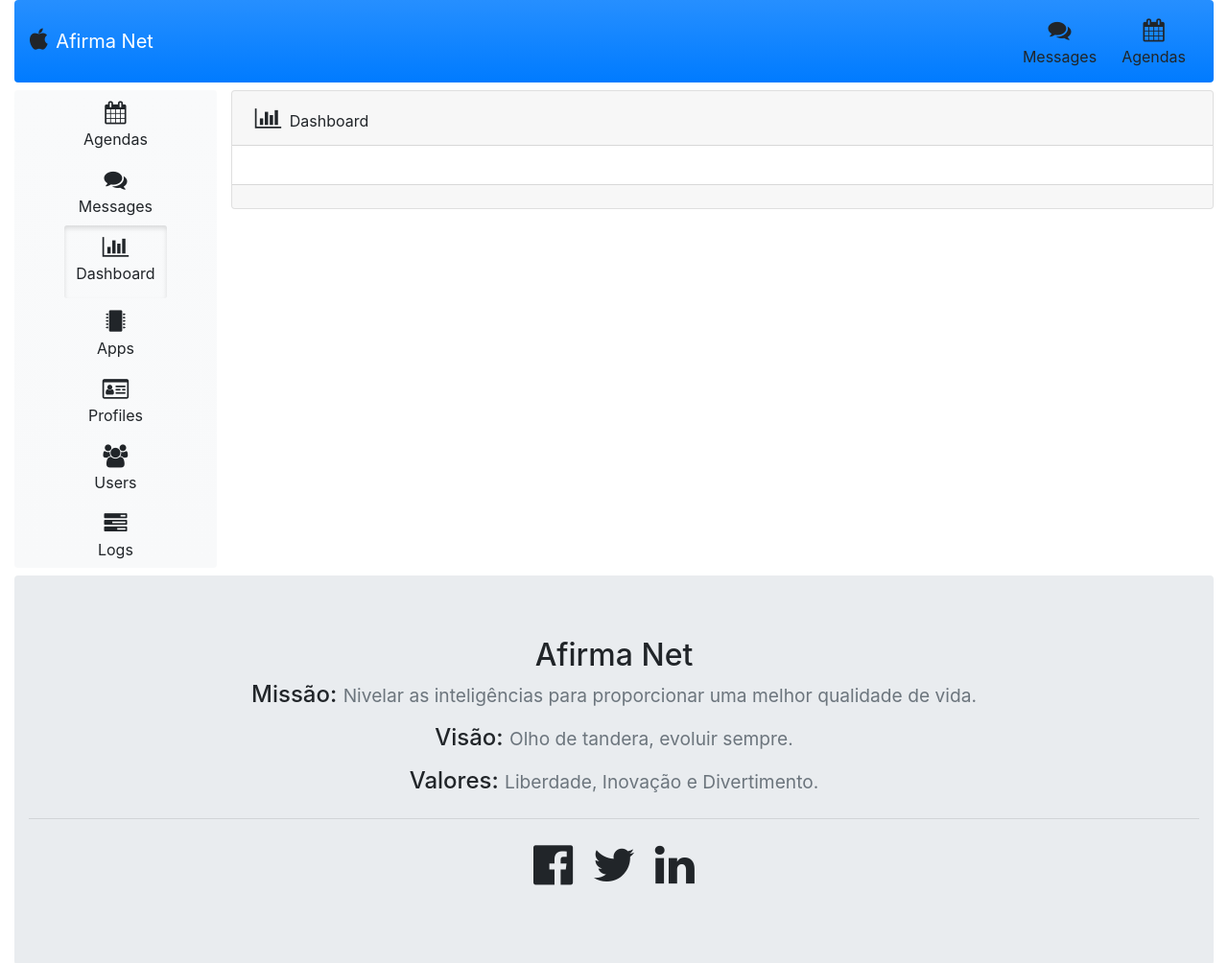
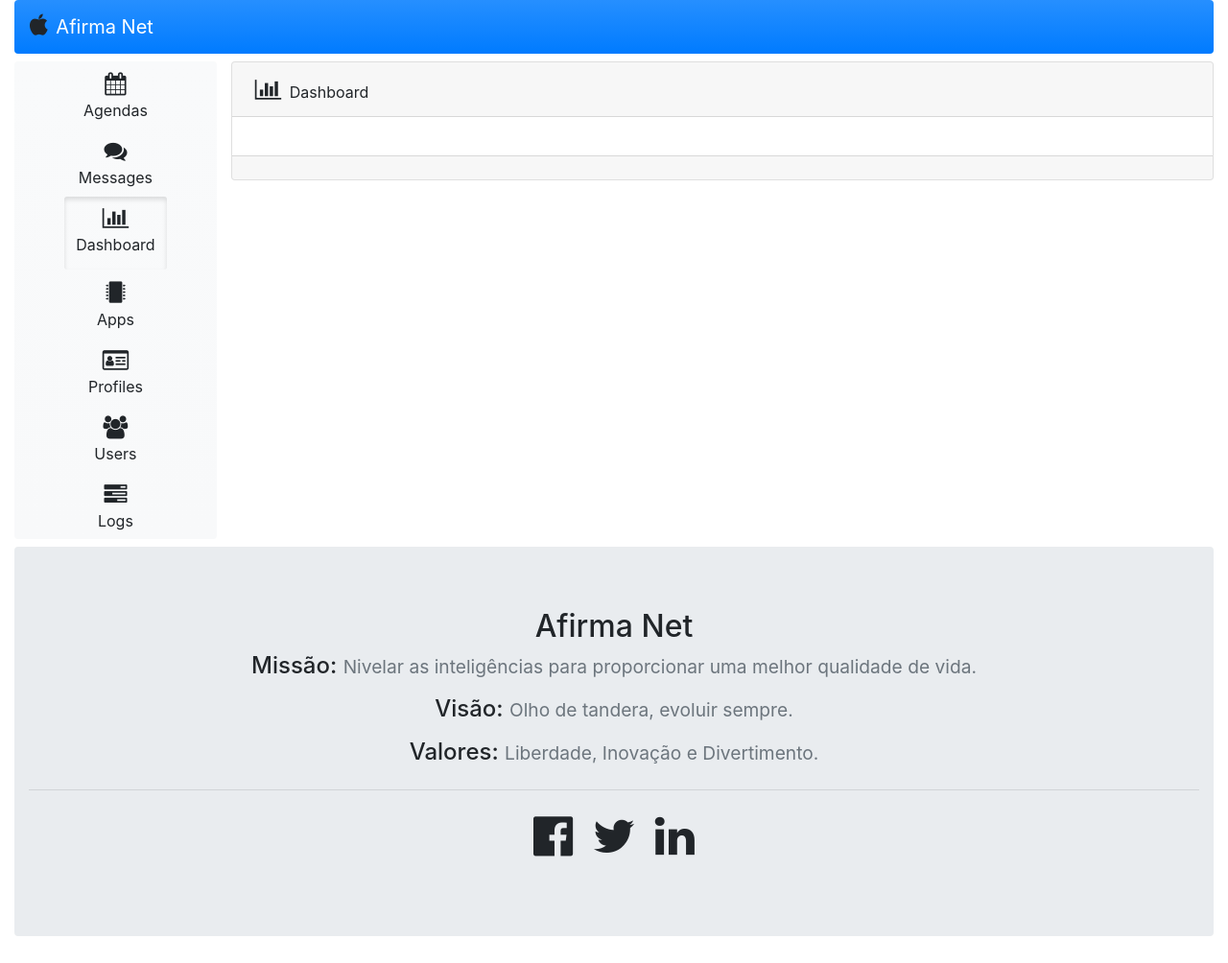
Before and after one commit to Maxstyll/start_gulp_browserSync, a website: page public/index.html in a window 1280 px wide. Shown: the top 1004 px of the page at 96% size. Drawn offline with Linux system fonts and the light colour scheme.

Commit message:
Alteração na posição do menu - para celulares

```diff
--- a/public/index.html
+++ b/public/index.html
@@ -18,41 +18,23 @@
   <!-- Header Dados de apresentação da tela e o menu de comunícação direta para o usuário -->
   <header class="container-fluid">
     <nav class="navbar navbar-expand-lg navbar-dark bg-gradient-primary rounded">
+      <button class="navbar-toggler" type="button" data-toggle="collapse" data-target="#navbarSite">
+        <span class="navbar-toggler-icon"></span>
+      </button>
+
       <ul class="nav navbar-nav mr-auto">
         <li class="nav-item rm-1">
           <i class="fa fa-apple mr-1" style="font-size:24px;" aria-hidden="true"></i>
           <a class="navbar-brand" href="#">Afirma Net</a>
         </li>
       </ul>
-
-      <button class="navbar-toggler" type="button" data-toggle="collapse" data-target="#navbarSite">
-        <span class="navbar-toggler-icon"></span>
-      </button>
-
-
-      <div class="collapse navbar-collapse" id="navbarSite">
-        <ul class="nav nav-pills ml-auto" id="menu-superior-direito" role="list">
-          <li class="nav-item ">
-            <a href="#tab-messages" class="btn" id="item-msd-messages" data-toggle="pill">
-              <i class="fa fa-comments mx-1 my-1" style="font-size:24px;" aria-hidden="true"></i>
-              <span class="d-none d-md-block">Messages</span>
-            </a>
-          </li>
-          <li class="nav-item">
-            <a href="#tab-agendas" class="btn" id="item-msd-agendas" data-toggle="pill">
-              <i class="fa fa-calendar  mx-1 my-1" style="font-size:24px;" aria-hidden="true"></i>
-              <span class="d-none d-md-block">Agendas</span>
-            </a>
-          </li>
-        </ul>
-      </div>
     </nav>
   </header>
 
   <main class="container-fluid">
     <div class="row ml-0 my-2">
       <!-- Menu lateral esquerdo -->
-      <div class="col-3 col-md-2 bg-gradient-light text-center rounded">
+      <div class="col-3 col-md-2 bg-gradient-light text-center rounded collapse navbar-collapse d-md-block" id="navbarSite">
         <ul class="nav nav-pills flex-column" id="menu-lateral-esquerdo" role="list">
           <li class="nav-item">
             <a href="#tab-agendas" class="btn" id="item-mls-agendas" data-toggle="pill">
@@ -98,7 +80,9 @@
           </li>
         </ul>
       </div>
-      <div class="tab-content col-9 col-md-10" id="pills-content">
+
+      <!-- Espaço para os Forms-->
+      <div class="tab-content col-9 col-md-10 container-fluid" id="pills-content">
         <!--Dados da tela Agendas -->
         <div class="tab-pane fade" id="tab-agendas" role="tabpanel">
             <div class="card">
```
